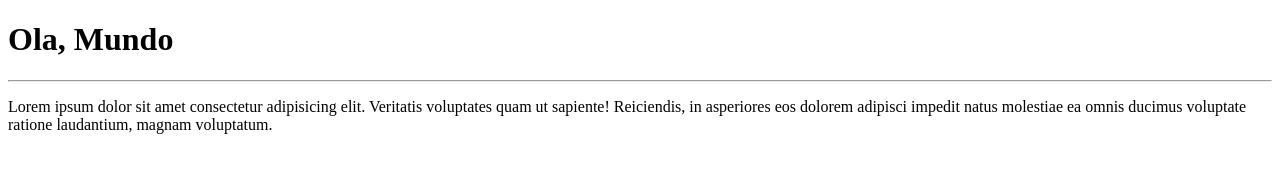
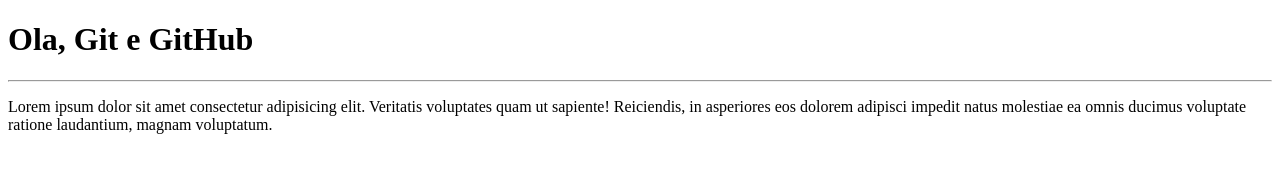
Before and after one commit to AlexBasilioTanua/Ola-Mundo, a plain HTML site: page Site.exemplo/index.html in a window 1280 px wide. Drawn offline with Linux system fonts and the light colour scheme.

Commit message:
Update index.html

```diff
--- a/Site.exemplo/index.html
+++ b/Site.exemplo/index.html
@@ -6,7 +6,7 @@
     <title>Meu primeiro site em Ropositorio</title>
 </head>
 <body>
-    <h1>Ola, Mundo</h1>
+    <h1>Ola, Git e GitHub</h1>
     <hr>
     <p>Lorem ipsum dolor sit amet consectetur adipisicing elit. Veritatis voluptates quam ut sapiente! Reiciendis, in asperiores eos dolorem adipisci impedit natus molestiae ea omnis ducimus voluptate ratione laudantium, magnam voluptatum.</p>
 </body>
```
